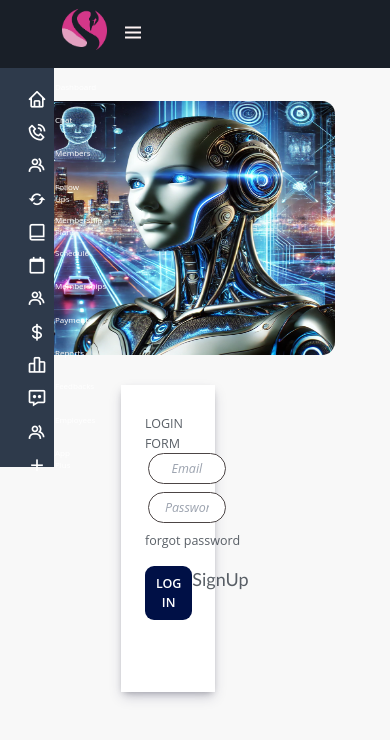
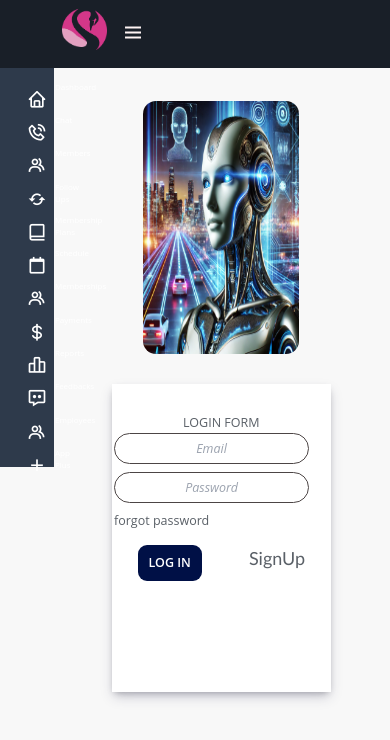
Before and after one commit to R17358/Nirmiti-AI-Software-Developer-with-Real-time-Chat, a React (Vite) app in the folder frontend-soen/: page /login in a window 390 px wide. Shown: the top 740 px of the page. Built offline with nearby package versions, Linux system fonts and the light colour scheme.

Commit message:
responsive

```diff
--- a/frontend-soen/src/Components/Login/LoginPage.css
+++ b/frontend-soen/src/Components/Login/LoginPage.css
@@ -94,3 +94,36 @@ input::placeholder{
 .login-form:hover{
     box-shadow: rgba(17, 17, 26, 0.1) 0px 4px 16px, rgba(17, 17, 26, 0.1) 0px 8px 24px, rgba(17, 17, 26, 0.1) 0px 16px 56px;
 }
+
+.logo img{
+    width: 25vw;
+    height: 30vh;
+}
+
+@media (max-width:400px) {
+    .logo img{
+        width: 40vw;
+    }
+    .login-container {
+    display: flex;
+    flex-direction: column;
+    align-items: center;
+    margin-left: 25vw;
+}
+
+    .login-form{
+        width: 56vw;
+        align-items: center;
+    }
+
+    .login-form form{
+        width: 55vw;
+    }
+
+    .login-input input{
+        margin-left: 0px;
+        width: 50vw;
+        text-align: center;
+    }
+
+}
--- a/frontend-soen/src/Components/Login/LoginPage.jsx
+++ b/frontend-soen/src/Components/Login/LoginPage.jsx
@@ -37,7 +37,7 @@ function LoginPage() {
     return (
         <div className='login-container'>
             <div className="logo">
-                <img src={logo} alt="freefire" width="400px" height="200px" />
+                <img src={logo} alt="freefire" />
             </div>
             <div className="login-form">
                 <div className="login-form-header">
```
Also changed, not shown: 1 other file (tests, documents, lock files or other folders).
